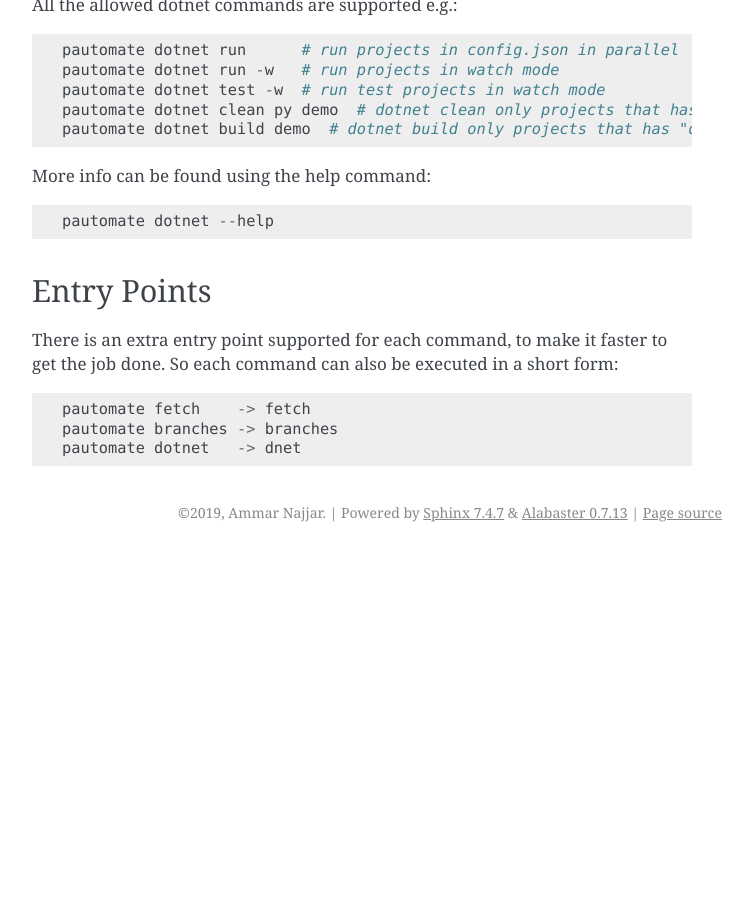
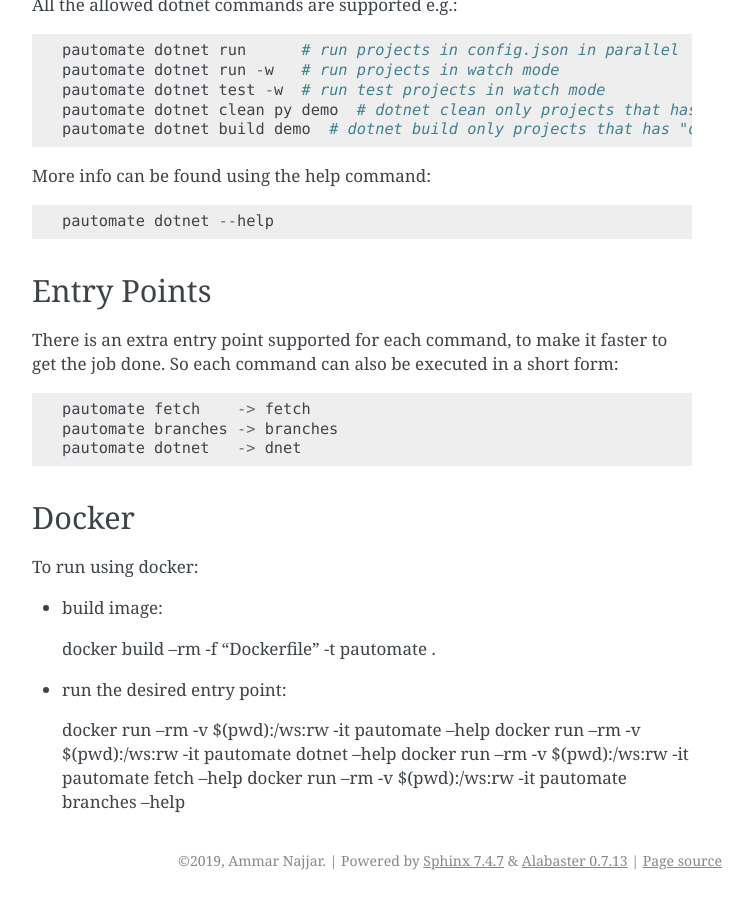
Before and after one commit to ammarnajjar/pautomate, a Sphinx documentation site: the page built from docs/usage.rst, in a window 1280 px wide and 900 px high, scrolled down 2705 px. Shown: the whole window, without its empty margins (388-1141 px from the left). Built offline with Sphinx 7.4.7, drawn with Linux system fonts in a browser that asks for light colours; before the commit the page ends 3257 px from its top, so only the background shows below that.

Commit message:
add docker configurations

```diff
--- a/docs/usage.rst
+++ b/docs/usage.rst
@@ -133,4 +133,22 @@
  pautomate branches -> branches
  pautomate dotnet   -> dnet
 
+
+Docker
+------
+
+To run using docker:
+
+- build image::
+
+ docker build --rm -f "Dockerfile" -t pautomate .
+
+- run the desired entry point::
+
+ docker run --rm -v $(pwd):/ws:rw -it pautomate --help
+ docker run --rm -v $(pwd):/ws:rw -it pautomate dotnet --help
+ docker run --rm -v $(pwd):/ws:rw -it pautomate fetch --help
+ docker run --rm -v $(pwd):/ws:rw -it pautomate branches --help
+
+
 .. _documentation: target https://docs.gitlab.com/ee/user/profile/personal_access_tokens.html
```
Also changed, not shown: 2 other files.
